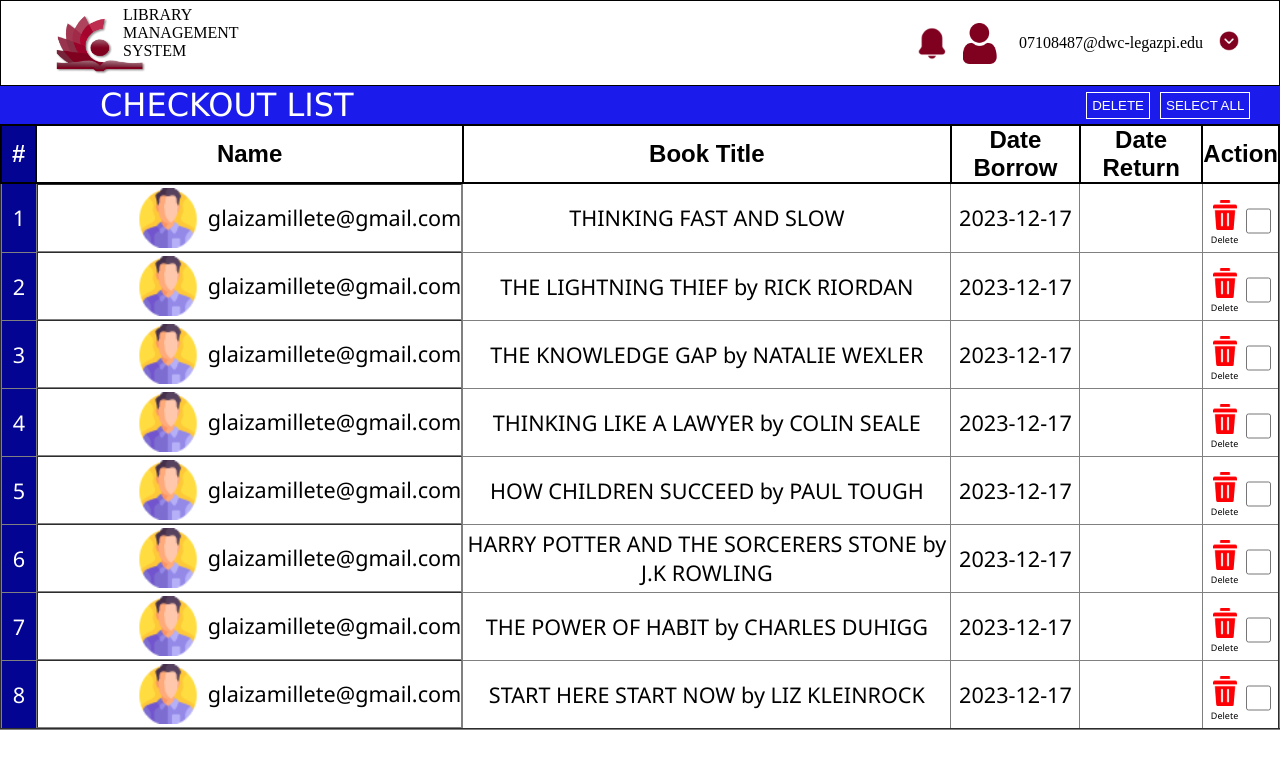
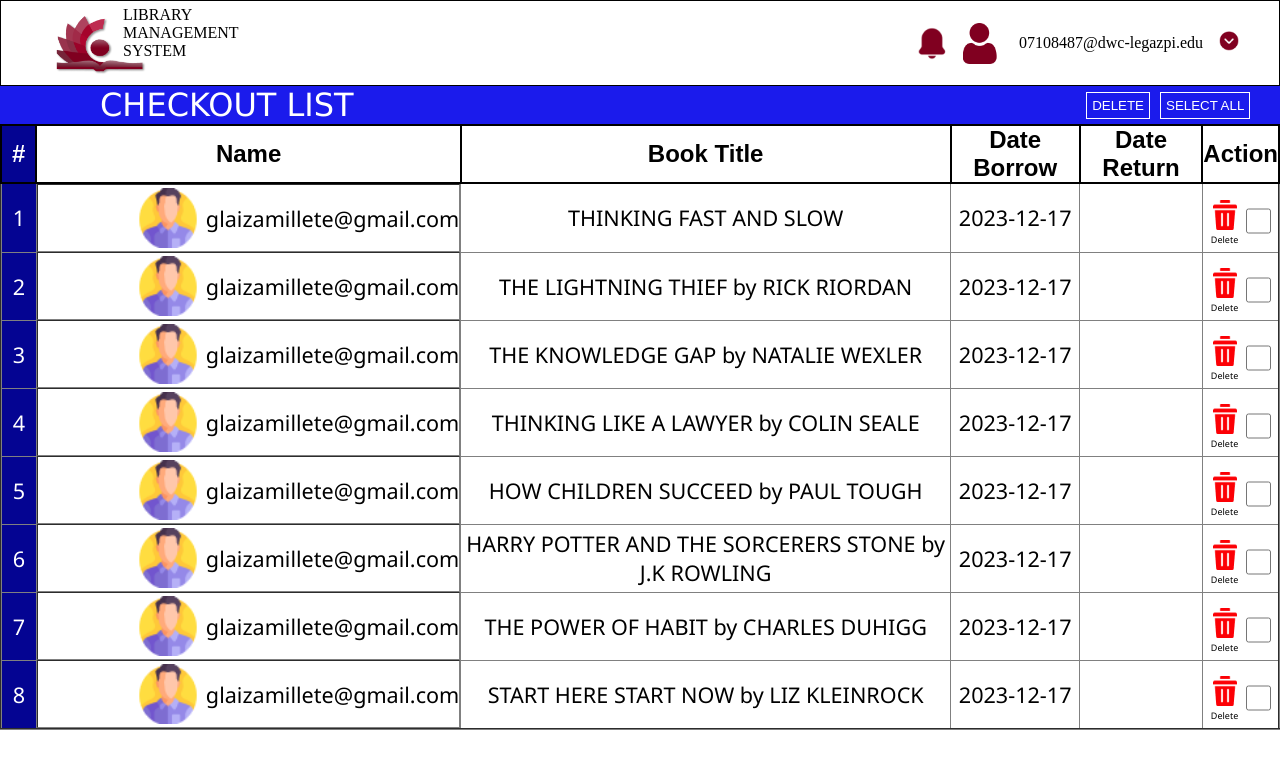
Before and after one commit to Library-Management-System-DWCL/Advance-Database-System-LMS, a PHP site: page /user_checkout.php in a window 1280 px wide. Shown: the top 769 px of the page. Run offline with PHP 8.4, Linux system fonts and the light colour scheme; a user stored in the database is signed in; data comes from the database, SQL or seed files in the repository.

Commit message:
Refactor CSS and HTML code for user checkout and user list pages

```diff
--- a/css/user_checkout.css
+++ b/css/user_checkout.css
@@ -114,8 +114,8 @@ body{
     text-align: center;
   }
   .table span{
-    margin-left: 10px;
-    margin-top: 18px;
+    /* margin-left: 10px;
+    margin-top: 18px; */
   }
   .table tr td .img1,
   .img2,
--- a/user_checkout.php
+++ b/user_checkout.php
@@ -73,9 +73,9 @@ $result = mysqli_query($conn, $query);
             <?php while ($row = mysqli_fetch_assoc($result)) : ?>
             <tr>
                 <td><?php echo $row['checkoutID']; ?></td>
-                <td>
+                <td style="gap:0.5rem">
                     <img src="./images/man.png" alt="pfp" class="img1">
-                    <span> <?php echo $row['email']; ?>
+                    <span style="align-items:center;display:flex;"><?php echo $row['email']; ?>
                     </span>
                 </td>
                 <td><?php echo $row['book_name']; ?></td>
```
Also changed, not shown: user_list.php (+3 -4 lines).
